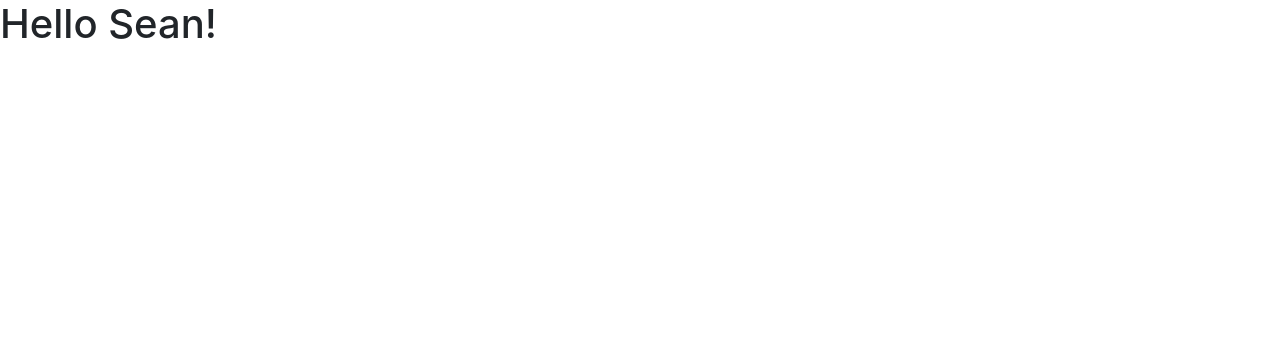
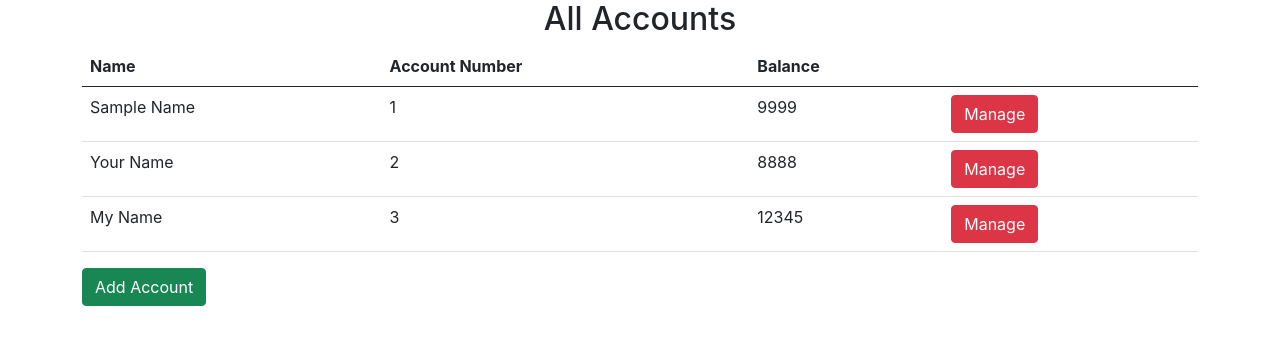
Before and after one commit to seanamir30/avion-banking-app, a React (Create React App) app: page / in a window 1280 px wide. Shown: the top 344 px of the page. Built offline with nearby package versions, Linux system fonts and the light colour scheme.

Commit message:
added table for all accounts

```diff
--- a/package.json
+++ b/package.json
@@ -8,6 +8,7 @@
     "@testing-library/user-event": "^12.8.3",
     "react": "^17.0.2",
     "react-dom": "^17.0.2",
+    "react-router-dom": "^5.2.1",
     "react-scripts": "4.0.3",
     "web-vitals": "^1.1.2"
   },
--- a/src/App.js
+++ b/src/App.js
@@ -1,25 +1,14 @@
-import logo from './logo.svg';
-import './App.css';
+import React, { Component } from "react";
+import Accounts from "./components/Accounts.jsx";
 
-function App() {
-  return (
-    <div className="App">
-      <header className="App-header">
-        <img src={logo} className="App-logo" alt="logo" />
-        <p>
-          Edit <code>src/App.js</code> and save to reload.
-        </p>
-        <a
-          className="App-link"
-          href="https://reactjs.org"
-          target="_blank"
-          rel="noopener noreferrer"
-        >
-          Learn React
-        </a>
-      </header>
-    </div>
-  );
+class App extends Component {
+  render() {
+    return (
+      <main className="container">
+        <Accounts />
+      </main>
+    );
+  }
 }
 
 export default App;
--- /dev/null
+++ b/src/components/Accounts.jsx
@@ -0,0 +1,43 @@
+import React, { Component } from "react";
+class Accounts extends Component {
+  state = {
+    accounts: [
+      { id: 1, name: "Sample Name", balance: 9999 },
+      { id: 2, name: "Your Name", balance: 8888 },
+      { id: 3, name: "My Name", balance: 12345 },
+    ],
+  };
+
+  render() {
+    return (
+      <React.Fragment>
+        <h2 className="text-center">All Accounts</h2>
+        <table className="table">
+          <thead>
+            <tr>
+              <th>Name</th>
+              <th>Account Number</th>
+              <th>Balance</th>
+              <th />
+            </tr>
+          </thead>
+          <tbody>
+            {this.state.accounts.map((account) => (
+              <tr key={account.id}>
+                <td>{account.name}</td>
+                <td>{account.id}</td>
+                <td>{account.balance}</td>
+                <td>
+                  <button class="btn btn-danger">Manage</button>
+                </td>
+              </tr>
+            ))}
+          </tbody>
+        </table>
+        <button class="btn btn-success">Add Account</button>
+      </React.Fragment>
+    );
+  }
+}
+
+export default Accounts;
--- a/src/index.js
+++ b/src/index.js
@@ -3,11 +3,10 @@ import ReactDOM from "react-dom";
 import "./index.css";
 import App from "./App";
 import reportWebVitals from "./reportWebVitals";
-import Bank from "./components/Bank.js";
 
 ReactDOM.render(
   <React.StrictMode>
-    <Bank />
+    <App />
   </React.StrictMode>,
   document.getElementById("root")
 );
```
Also changed, not shown: src/components/manage-account.html (added, +12 -0 lines), 1 other file (tests, documents, lock files or other folders).
